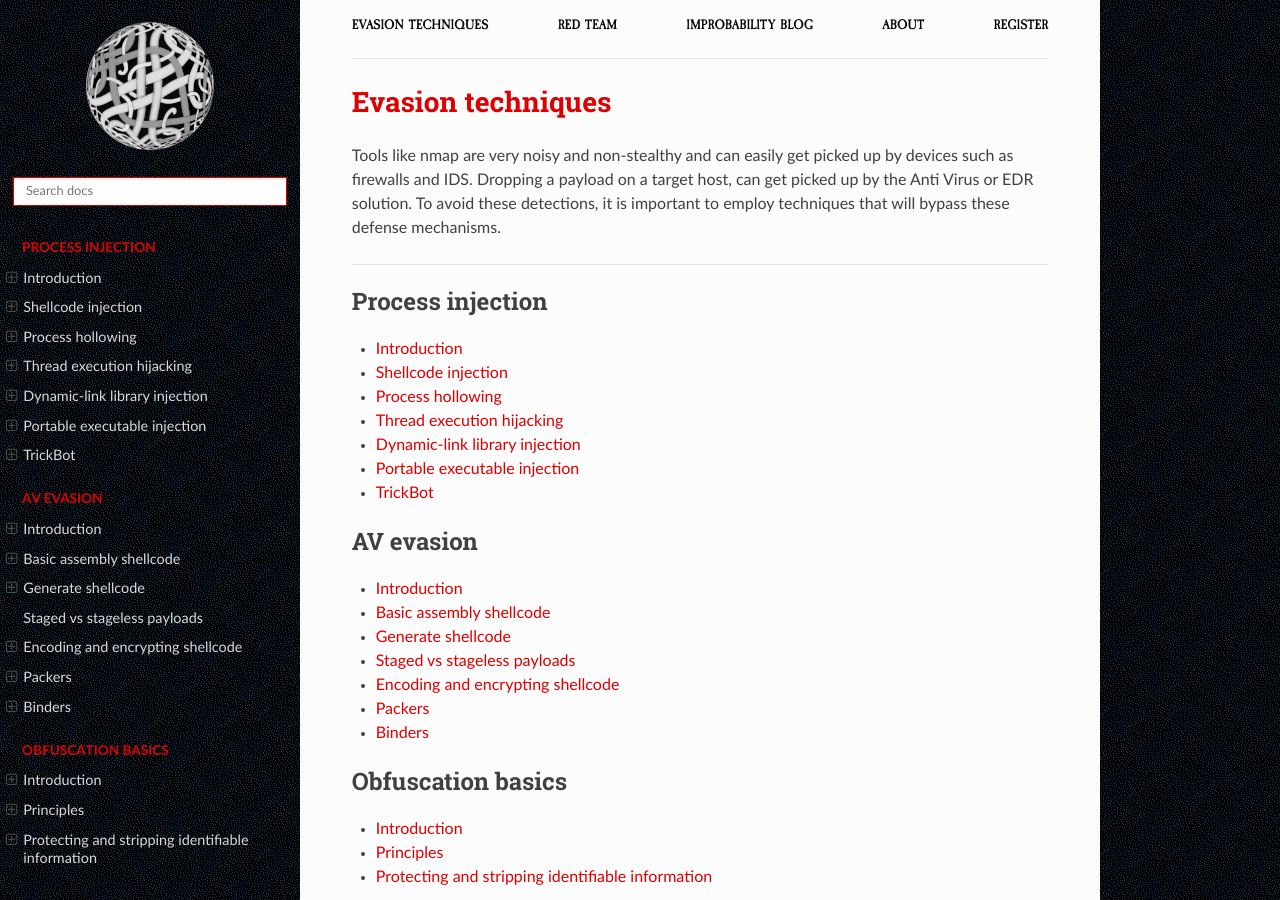
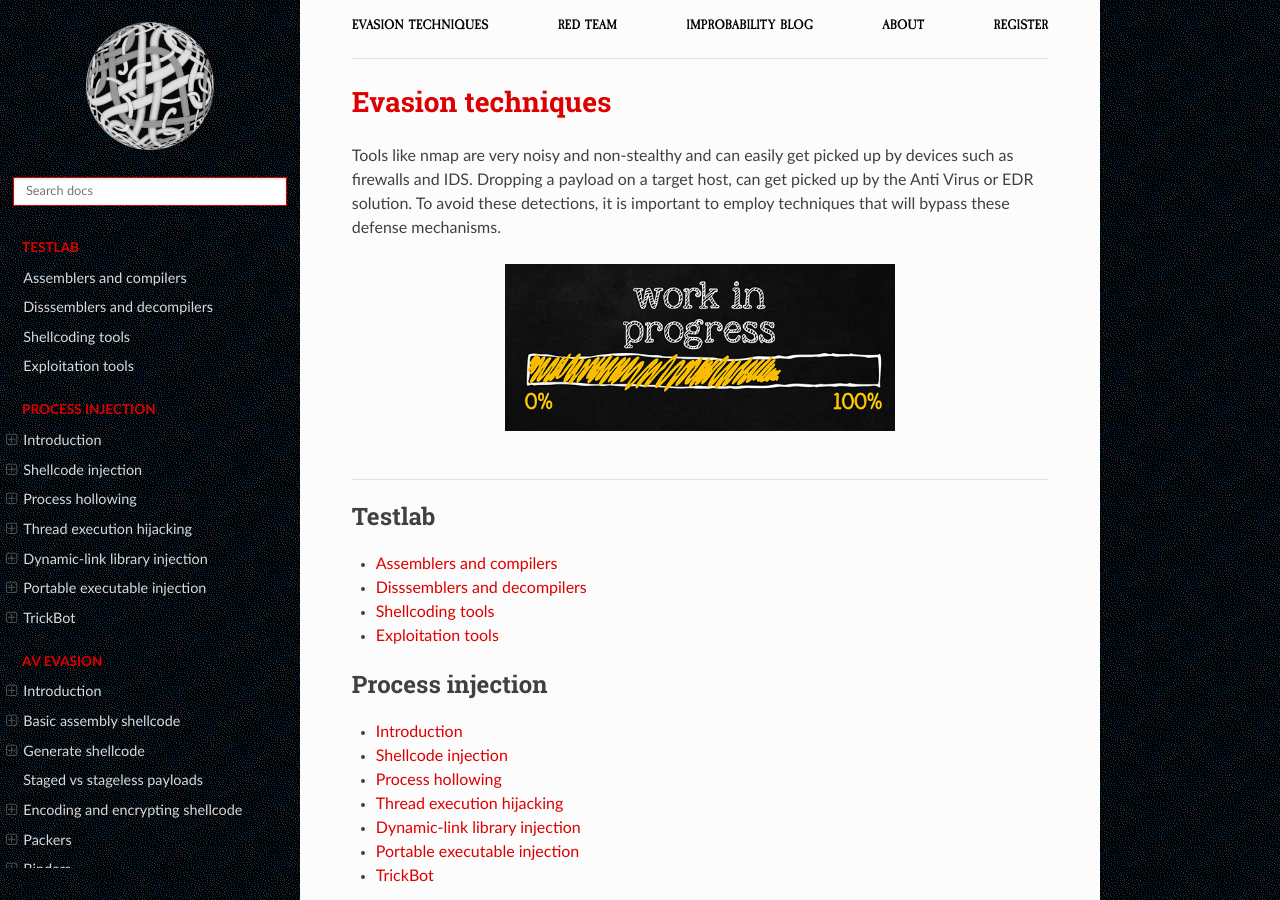
Before and after one commit to tymyrddin/red-evasion, a Sphinx documentation site: the page built from source/index.rst, in a window 1280 px wide and 900 px high. Built offline with Sphinx 7.4.7 and the Read the Docs theme 2.0.0, drawn with Linux system fonts in a browser that asks for light colours.

Commit message:
Refactored

```diff
--- a/source/index.rst
+++ b/source/index.rst
@@ -5,7 +5,21 @@ Tools like nmap are very noisy and non-stealthy and can easily get picked up by
 and IDS. Dropping a payload on a target host, can get picked up by the Anti Virus or EDR solution. To avoid these
 detections, it is important to employ techniques that will bypass these defense mechanisms.
 
+
+.. image:: _static/images/in-progress.png
+  :alt: Forever in progress ...
+
 ----
+
+.. toctree::
+   :maxdepth: 1
+   :includehidden:
+   :caption: Testlab
+
+   Assemblers and compilers <https://red.tymyrddin.dev/projects/testlab/en/latest/docs/dev/README.html>
+   Disssemblers and decompilers <https://red.tymyrddin.dev/projects/testlab/en/latest/docs/dis/README.html>
+   Shellcoding tools <https://red.tymyrddin.dev/projects/testlab/en/latest/docs/shellcoding/README.html>
+   Exploitation tools <https://red.tymyrddin.dev/projects/testlab/en/latest/docs/exploitation/README.html>
 
 .. toctree::
    :glob:
```
Also changed, not shown: source/_static/images/books.png (added), source/_static/images/in-progress.png.
